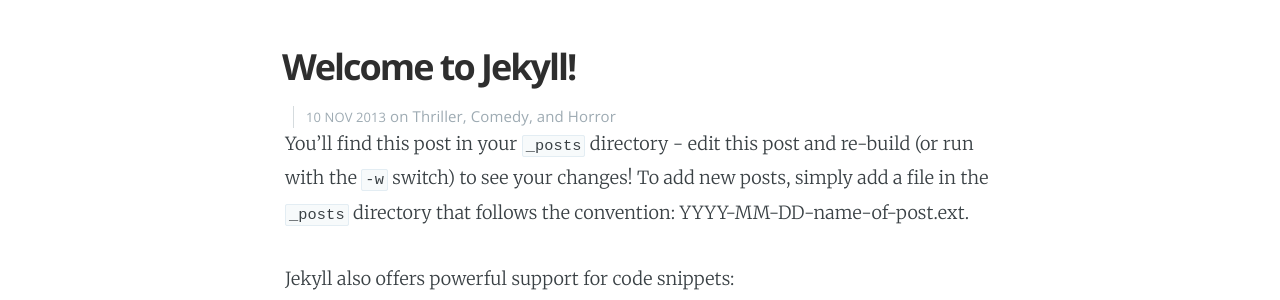
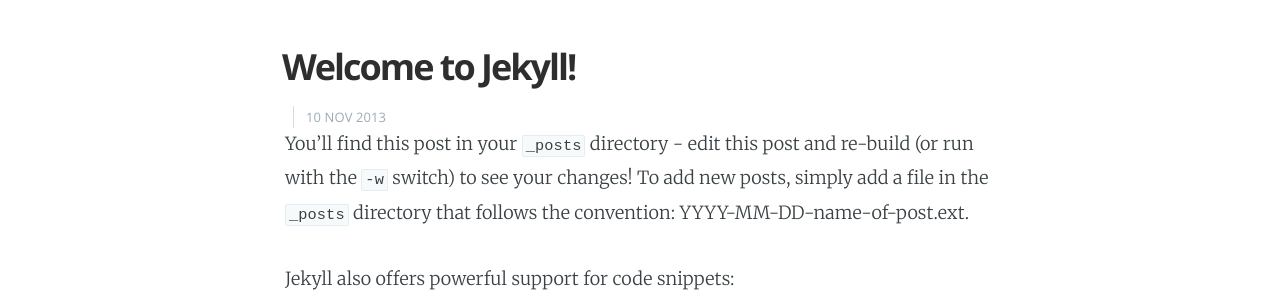
Before and after one commit to aaronyao/aaronyao.github.io, a Jekyll site: the page built from _posts/2013-11-10-welcome-to-jekyll.markdown, in a window 1280 px wide. Shown: the part 132-432 px from the top of the page. Built offline with Jekyll 4.4.1, drawn with Linux system fonts in a browser that asks for light colours.

```diff
--- a/_posts/2013-11-10-welcome-to-jekyll.markdown
+++ b/_posts/2013-11-10-welcome-to-jekyll.markdown
@@ -1,8 +1,6 @@
 ---
 layout: post
 title:  "Welcome to Jekyll!"
-date:   2013-11-10 10:18:00
-categories: Thriller Comedy Horror
 ---
 
 You'll find this post in your `_posts` directory - edit this post and re-build (or run with the `-w` switch) to see your changes!
```
